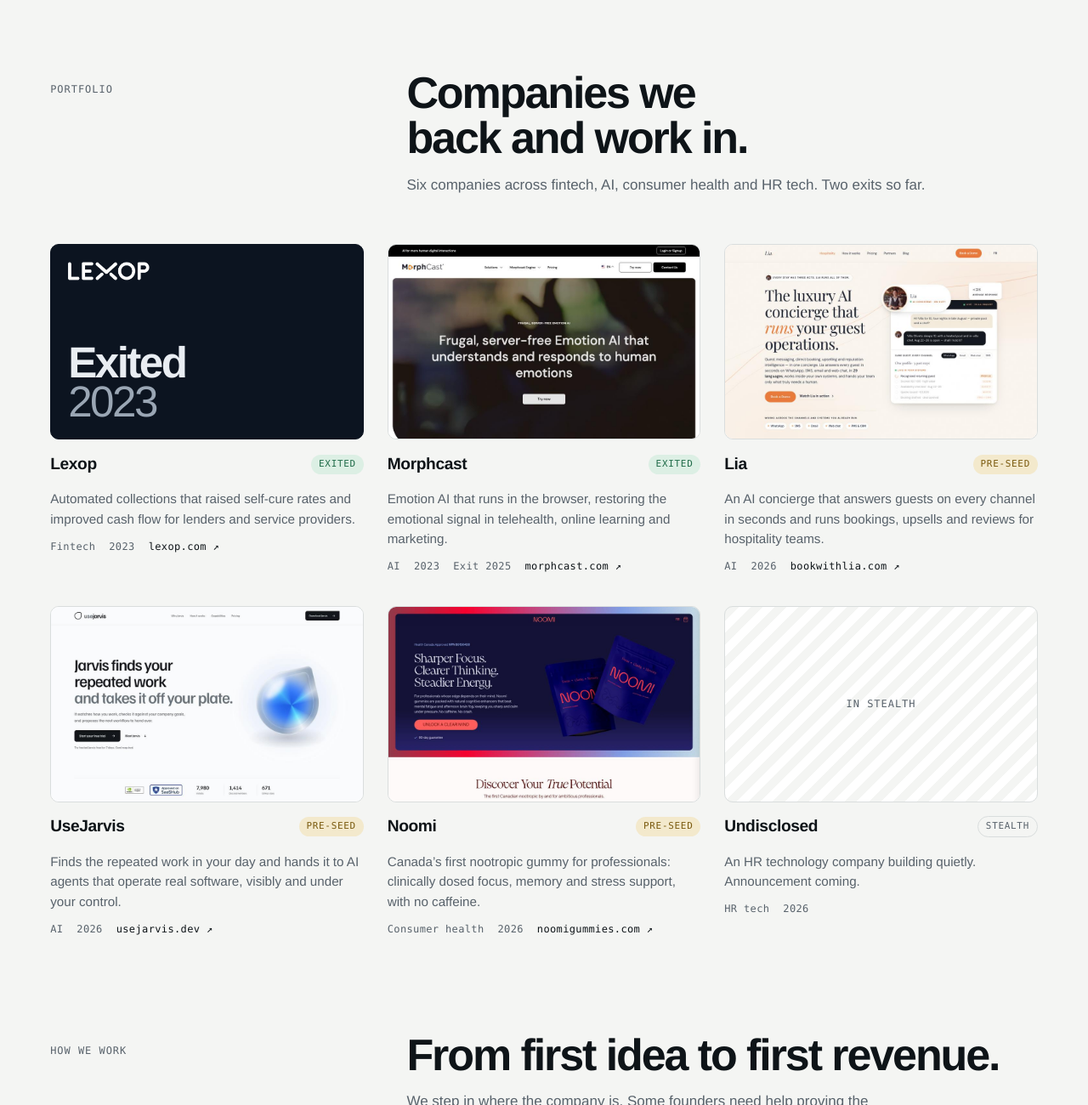
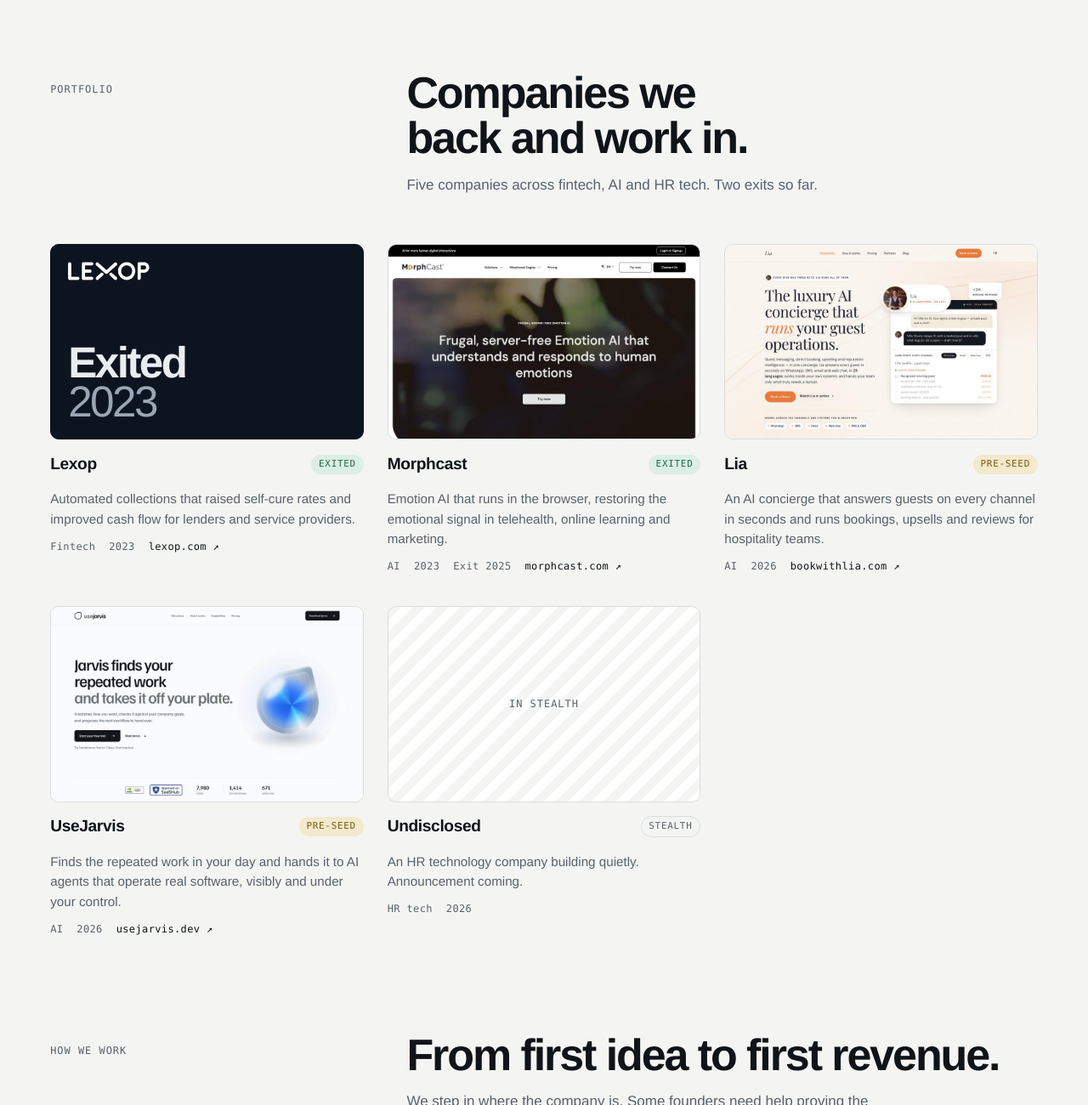
Before and after one commit to jonathanjenin/twojay, a plain HTML site: page index.html in a window 1280 px wide. Shown: the part 1230-2530 px from the top of the page at 85% size. Drawn offline with Linux system fonts and the light colour scheme.

Commit message:
Remove Noomi from portfolio

```diff
--- a/index.html
+++ b/index.html
@@ -410,7 +410,6 @@ footer { border-top: 1px solid var(--rule); padding-block: 2rem 2.5rem; }
       <li><img src="assets/morphcast.png" alt="Morphcast" style="height:26px"></li>
       <li><span class="lw-lia">Lia.</span></li>
       <li><span class="lw-jarvis"><i aria-hidden="true"></i>usejarvis</span></li>
-      <li><img src="assets/noomi.svg" alt="Noomi" style="height:20px"></li>
     </ul>
   </div>
 </div>
@@ -454,7 +453,7 @@ footer { border-top: 1px solid var(--rule); padding-block: 2rem 2.5rem; }
       <p class="label" data-en="Portfolio" data-fr="Portefeuille">Portfolio</p>
       <div>
         <h2 data-en="Companies we back and work in." data-fr="Les entreprises que nous soutenons, de l’intérieur.">Companies we back and work in.</h2>
-        <p data-en="Six companies across fintech, AI, consumer health and HR tech. Two exits so far." data-fr="Six entreprises en fintech, IA, santé grand public et RH. Deux sorties à ce jour.">Six companies across fintech, AI, consumer health and HR tech. Two exits so far.</p>
+        <p data-en="Five companies across fintech, AI and HR tech. Two exits so far." data-fr="Cinq entreprises en fintech, IA et RH. Deux sorties à ce jour.">Five companies across fintech, AI and HR tech. Two exits so far.</p>
       </div>
     </div>
 
@@ -492,14 +491,6 @@ footer { border-top: 1px solid var(--rule); padding-block: 2rem 2.5rem; }
         <p data-en="Finds the repeated work in your day and hands it to AI agents that operate real software, visibly and under your control."
            data-fr="Repère le travail répétitif de votre journée et le confie à des agents IA qui opèrent de vrais logiciels, de façon visible et sous votre contrôle.">Finds the repeated work in your day and hands it to AI agents that operate real software, visibly and under your control.</p>
         <div class="co-meta"><span data-en="AI" data-fr="IA">AI</span><span>2026</span><a href="https://www.usejarvis.dev/" target="_blank" rel="noopener noreferrer">usejarvis.dev ↗</a></div>
-      </article>
-
-      <article class="co">
-        <div class="shot"><img src="assets/portfolio/noomi.jpg" alt="Noomi website: Sharper focus, clearer thinking, steadier energy" loading="lazy"></div>
-        <div class="co-top"><h3>Noomi</h3><span class="pill pre" data-en="Pre-seed" data-fr="Pré-amorçage">Pre-seed</span></div>
-        <p data-en="Canada’s first nootropic gummy for professionals: clinically dosed focus, memory and stress support, with no caffeine."
-           data-fr="La première gomme nootropique canadienne pour les professionnels : concentration, mémoire et gestion du stress à doses cliniques, sans caféine.">Canada’s first nootropic gummy for professionals: clinically dosed focus, memory and stress support, with no caffeine.</p>
-        <div class="co-meta"><span data-en="Consumer health" data-fr="Santé grand public">Consumer health</span><span>2026</span><a href="https://www.noomigummies.com" target="_blank" rel="noopener noreferrer">noomigummies.com ↗</a></div>
       </article>
 
       <article class="co">
```
Also changed, not shown: assets/noomi.svg (deleted), assets/portfolio/noomi.jpg (deleted).
